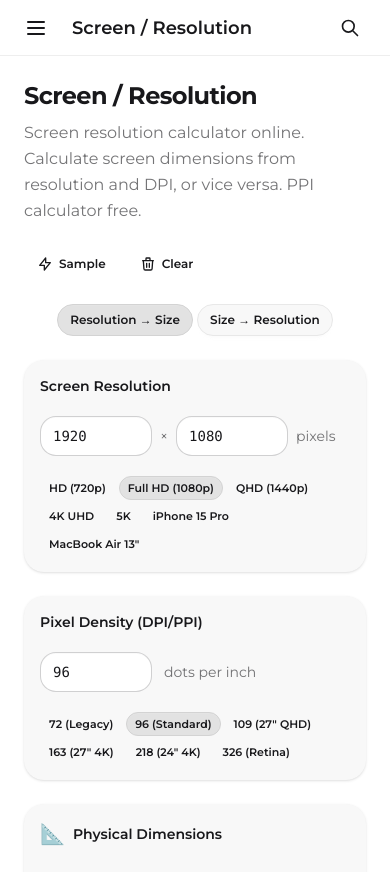
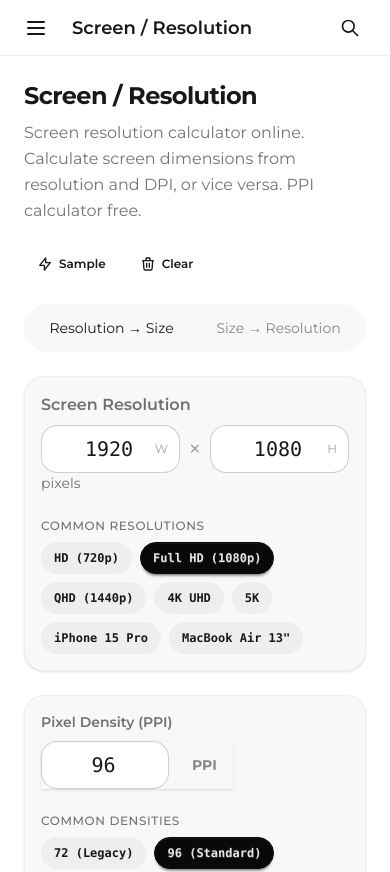
Before and after one commit to ronny8877/onedev, a SvelteKit app: page /convert/screen in a window 390 px wide. Shown: the top 872 px of the page. Built offline with nearby package versions, Linux system fonts and the light colour scheme.

Commit message:
chore: responsiveness

```diff
--- a/src/routes/convert/length/+page.svelte
+++ b/src/routes/convert/length/+page.svelte
@@ -65,18 +65,23 @@
 		<ToolActions onSample={loadSample} onClear={clearAll} />
 
 		<!-- Input Section -->
-		<div class="card bg-base-200 rounded-2xl">
-			<div class="card-body p-4">
-				<h3 class="text-sm font-semibold mb-3">Input Value</h3>
-				<div class="flex gap-2">
+		<div class="card bg-base-200 shadow-sm rounded-2xl border border-base-300">
+			<div class="card-body p-4 sm:p-6">
+				<div class="flex flex-col gap-6">
+					<!-- Main Input -->
+					<div class="form-control w-full">
+						<label class="label pt-0 pb-2">
+							<span class="label-text font-semibold text-base">Input Length</span>
+						</label>
+						<div class="join w-full shadow-sm">
 							<input
 								type="number"
 								bind:value={inputValue}
 								placeholder="Enter value..."
-						class="input input-bordered flex-1 font-mono text-lg"
+								class="input input-lg input-bordered join-item flex-1 font-mono text-xl"
 								step="any"
 							/>
-					<select bind:value={inputUnit} class="select select-bordered w-24">
+							<select bind:value={inputUnit} class="select select-lg select-bordered join-item font-mono w-32 text-lg font-semibold bg-base-100">
 								<option value="mm">mm</option>
 								<option value="cm">cm</option>
 								<option value="inch">inch</option>
@@ -87,31 +92,44 @@
 							</select>
 						</div>
 					</div>
+
+					<!-- DPI Settings (Collapsible) -->
+					<div class="collapse collapse-arrow bg-base-100 border border-base-300 rounded-xl">
+						<input type="checkbox" />
+						<div class="collapse-title text-sm font-medium flex items-center gap-2">
+							<span class="text-lg">🖨️</span> Screen DPI / PPI Configuration
 						</div>
-
-		<!-- DPI Setting -->
-		<div class="card bg-base-200 rounded-2xl">
-			<div class="card-body p-4">
-				<h3 class="text-sm font-semibold mb-3">Screen DPI (for pixel conversions)</h3>
-				<div class="flex items-center gap-3">
+						<div class="collapse-content">
+							<div class="pt-2">
+								<div class="flex items-center gap-3 mb-4">
 									<input
 										type="number"
 										bind:value={dpi}
 										class="input input-bordered input-sm w-24 font-mono"
 										min="1"
 									/>
-					<span class="text-sm text-base-content/60">dots per inch</span>
+									<span class="text-xs text-base-content/60">dots per inch (affects pixel conversions)</span>
 								</div>
-				<div class="mt-3 flex flex-wrap gap-1">
+
+								<div>
+									<p class="text-xs text-base-content/60 font-medium mb-2 uppercase tracking-wider">Common Presets</p>
+									<div class="flex flex-wrap gap-2">
 										{#each dpiPresets as preset}
 											<button
-							class="btn btn-xs btn-ghost"
-							class:btn-active={dpi === preset.value}
+												class="btn btn-sm font-mono transition-all"
+												class:btn-neutral={dpi === preset.value}
+												class:btn-ghost={dpi !== preset.value}
+												class:bg-base-200={dpi !== preset.value}
 												onclick={() => dpi = preset.value}
 											>
 												{preset.label}
 											</button>
 										{/each}
+									</div>
+								</div>
+							</div>
+						</div>
+					</div>
 				</div>
 			</div>
 		</div>
@@ -170,7 +188,7 @@
 			</div>
 
 			<!-- Visual Scale -->
-			<div class="card bg-base-200 rounded-2xl overflow-hidden">
+			<div class="card bg-base-200 shadow-sm rounded-2xl border border-base-300 overflow-hidden">
 				<div class="card-body p-4">
 					<h3 class="text-sm font-semibold mb-3">Visual Scale (at {dpi} DPI)</h3>
 					<div class="space-y-3">
--- a/src/routes/convert/screen/+page.svelte
+++ b/src/routes/convert/screen/+page.svelte
@@ -110,52 +110,69 @@
 		<!-- Actions -->
 		<ToolActions onSample={loadSample} onClear={clearAll} />
 
-		<!-- Mode Toggle -->
-		<div class="flex justify-center">
-			<div class="btn-group">
+
+		<!-- Mode Toggle (Tabs) -->
+		<div role="tablist" class="tabs rounded-3xl tabs-boxed bg-base-200 p-1 w-full max-w-md mx-auto">
 			<button
-					class="btn btn-sm"
-					class:btn-active={mode === 'resolution'}
+				role="tab"
+				class="tab flex-1 transition-all"
+				class:tab-active={mode === 'resolution'}
 				onclick={() => mode = 'resolution'}
-				>
-					Resolution → Size
-				</button>
+			>Resolution → Size</button>
 			<button
-					class="btn btn-sm"
-					class:btn-active={mode === 'size'}
+				role="tab"
+				class="tab flex-1 transition-all"
+				class:tab-active={mode === 'size'}
 				onclick={() => mode = 'size'}
-				>
-					Size → Resolution
-				</button>
-			</div>
+			>Size → Resolution</button>
 		</div>
 
 		{#if mode === 'resolution'}
 			<!-- Resolution Input -->
-			<div class="card bg-base-200 rounded-2xl">
-				<div class="card-body p-4">
-					<h3 class="text-sm font-semibold mb-3">Screen Resolution</h3>
-					<div class="flex items-center gap-2">
+			<div class="card bg-base-200 shadow-sm rounded-2xl border border-base-300">
+				<div class="card-body p-4 sm:p-6">
+					<div class="flex flex-col gap-6">
+						<div class="form-control w-full">
+							<label class="label pt-0 pb-2">
+								<span class="label-text font-semibold text-base">Screen Resolution</span>
+							</label>
+							<div class="flex items-center gap-2 sm:gap-4">
+								<div class="relative flex-1">
 									<input
 										type="number"
 										bind:value={widthPx}
-							class="input input-bordered w-28 font-mono"
+										class="input input-lg input-bordered w-full font-mono text-xl text-center"
 										min="1"
+										placeholder="Width"
 									/>
-						<span class="text-base-content/60">×</span>
+									<span class="absolute right-3 top-1/2 -translate-y-1/2 text-xs text-base-content/40 pointer-events-none">W</span>
+								</div>
+								<span class="text-2xl text-base-content/40">×</span>
+								<div class="relative flex-1">
 									<input
 										type="number"
 										bind:value={heightPx}
-							class="input input-bordered w-28 font-mono"
+										class="input input-lg input-bordered w-full font-mono text-xl text-center"
 										min="1"
+										placeholder="Height"
 									/>
-						<span class="text-sm text-base-content/60">pixels</span>
+									<span class="absolute right-3 top-1/2 -translate-y-1/2 text-xs text-base-content/40 pointer-events-none">H</span>
 								</div>
-					<div class="mt-3 flex flex-wrap gap-1">
+							</div>
+							<label class="label">
+								<span class="label-text-alt text-base-content/60">pixels</span>
+							</label>
+						</div>
+
+						<div>
+							<p class="text-xs text-base-content/60 font-medium mb-2 uppercase tracking-wider">Common Resolutions</p>
+							<div class="flex flex-wrap gap-2">
 								{#each resolutionPresets as preset}
 									<button
-								class="btn btn-xs btn-ghost"
-								class:btn-active={widthPx === preset.w && heightPx === preset.h}
+										class="btn btn-sm font-mono transition-all"
+										class:btn-neutral={widthPx === preset.w && heightPx === preset.h}
+										class:btn-ghost={widthPx !== preset.w || heightPx !== preset.h}
+										class:bg-base-300={widthPx !== preset.w || heightPx !== preset.h}
 										onclick={() => setResolution(preset.w, preset.h)}
 									>
 										{preset.label}
@@ -164,40 +181,42 @@
 							</div>
 						</div>
 					</div>
+				</div>
+			</div>
 		{:else}
 			<!-- Size Input -->
-			<div class="card bg-base-200 rounded-2xl">
-				<div class="card-body p-4">
-					<h3 class="text-sm font-semibold mb-3">Physical Size (inches)</h3>
-					<div class="grid sm:grid-cols-2 gap-4">
-						<div>
-							<label class="label pb-1">
-								<span class="label-text text-xs">Width</span>
+			<div class="card bg-base-200 shadow-sm rounded-2xl border border-base-300">
+				<div class="card-body p-4 sm:p-6">
+					<h3 class="font-semibold text-base mb-4">Physical Size (inches)</h3>
+					<div class="grid sm:grid-cols-2 gap-6">
+						<div class="form-control">
+							<label class="label pt-0 pb-2">
+								<span class="label-text font-medium text-base-content/80">Width</span>
 							</label>
-							<div class="input-group">
+							<div class="join w-full shadow-sm">
 								<input
 									type="number"
 									bind:value={widthInches}
-									class="input input-bordered w-full font-mono"
+									class="input input-lg input-bordered join-item w-full font-mono text-xl"
 									step="0.1"
 									min="0.1"
 								/>
-								<span class="bg-base-300 px-2">in</span>
+								<span class="join-item flex items-center bg-base-200 px-4 font-mono text-base-content/60">in</span>
 							</div>
 						</div>
-						<div>
-							<label class="label pb-1">
-								<span class="label-text text-xs">Height</span>
+						<div class="form-control">
+							<label class="label pt-0 pb-2">
+								<span class="label-text font-medium text-base-content/80">Height</span>
 							</label>
-							<div class="input-group">
+							<div class="join w-full shadow-sm">
 								<input
 									type="number"
 									bind:value={heightInches}
-									class="input input-bordered w-full font-mono"
+									class="input input-lg input-bordered join-item w-full font-mono text-xl"
 									step="0.1"
 									min="0.1"
 								/>
-								<span class="bg-base-300 px-2">in</span>
+								<span class="join-item flex items-center bg-base-200 px-4 font-mono text-base-content/60">in</span>
 							</div>
 						</div>
 					</div>
@@ -206,28 +225,40 @@
 		{/if}
 
 		<!-- DPI Setting -->
-		<div class="card bg-base-200 rounded-2xl">
-			<div class="card-body p-4">
-				<h3 class="text-sm font-semibold mb-3">Pixel Density (DPI/PPI)</h3>
-				<div class="flex items-center gap-3">
+		<div class="card bg-base-200 shadow-sm rounded-2xl border border-base-300">
+			<div class="card-body p-4 sm:p-6">
+				<div class="flex flex-col sm:flex-row gap-6 items-start">
+					<div class="form-control">
+						<label class="label pt-0 pb-2">
+							<span class="label-text font-semibold">Pixel Density (PPI)</span>
+						</label>
+						<div class="join shadow-sm">
 							<input
 								type="number"
 								bind:value={dpi}
-						class="input input-bordered w-28 font-mono"
+								class="input input-lg input-bordered join-item w-32 font-mono text-xl text-center"
 								min="1"
 							/>
-					<span class="text-sm text-base-content/60">dots per inch</span>
+							<span class="join-item flex items-center bg-base-200 px-4 text-sm font-bold text-base-content/50">PPI</span>
 						</div>
-				<div class="mt-3 flex flex-wrap gap-1">
+					</div>
+
+					<div class="flex-1">
+						<p class="text-xs text-base-content/60 font-medium mb-2 uppercase tracking-wider">Common Densities</p>
+						<div class="flex flex-wrap gap-2">
 							{#each dpiPresets as preset}
 								<button
-							class="btn btn-xs btn-ghost"
-							class:btn-active={dpi === preset.value}
+									class="btn btn-sm font-mono transition-all"
+									class:btn-neutral={dpi === preset.value}
+									class:btn-ghost={dpi !== preset.value}
+									class:bg-base-300={dpi !== preset.value}
 									onclick={() => dpi = preset.value}
 								>
 									{preset.label}
 								</button>
 							{/each}
+						</div>
+					</div>
 				</div>
 			</div>
 		</div>
@@ -295,13 +326,14 @@
 			</ConversionGroup>
 		</div>
 
+
 		<!-- Visual Representation -->
-		<div class="card bg-base-200 rounded-2xl overflow-hidden">
+		<div class="card bg-base-200 shadow-sm rounded-2xl border border-base-300 overflow-hidden">
 			<div class="card-body p-4">
 				<h3 class="text-sm font-semibold mb-3">Screen Preview (scaled)</h3>
 				<div class="flex justify-center">
 					<div
-						class="relative border-4 border-base-content/20 rounded-lg bg-gradient-to-br from-primary/20 to-secondary/20 flex items-center justify-center"
+						class="relative border-4 border-base-content/20 rounded-lg bg-linear-to-br from-primary/20 to-secondary/20 flex items-center justify-center"
 						style="width: {previewWidth}px; height: {previewHeight}px;"
 					>
 						<div class="text-center">
```
Also changed, not shown: src/routes/convert/data-size/+page.svelte (+31 -20 lines). Lines whose indentation alone changed are shown as unchanged.
